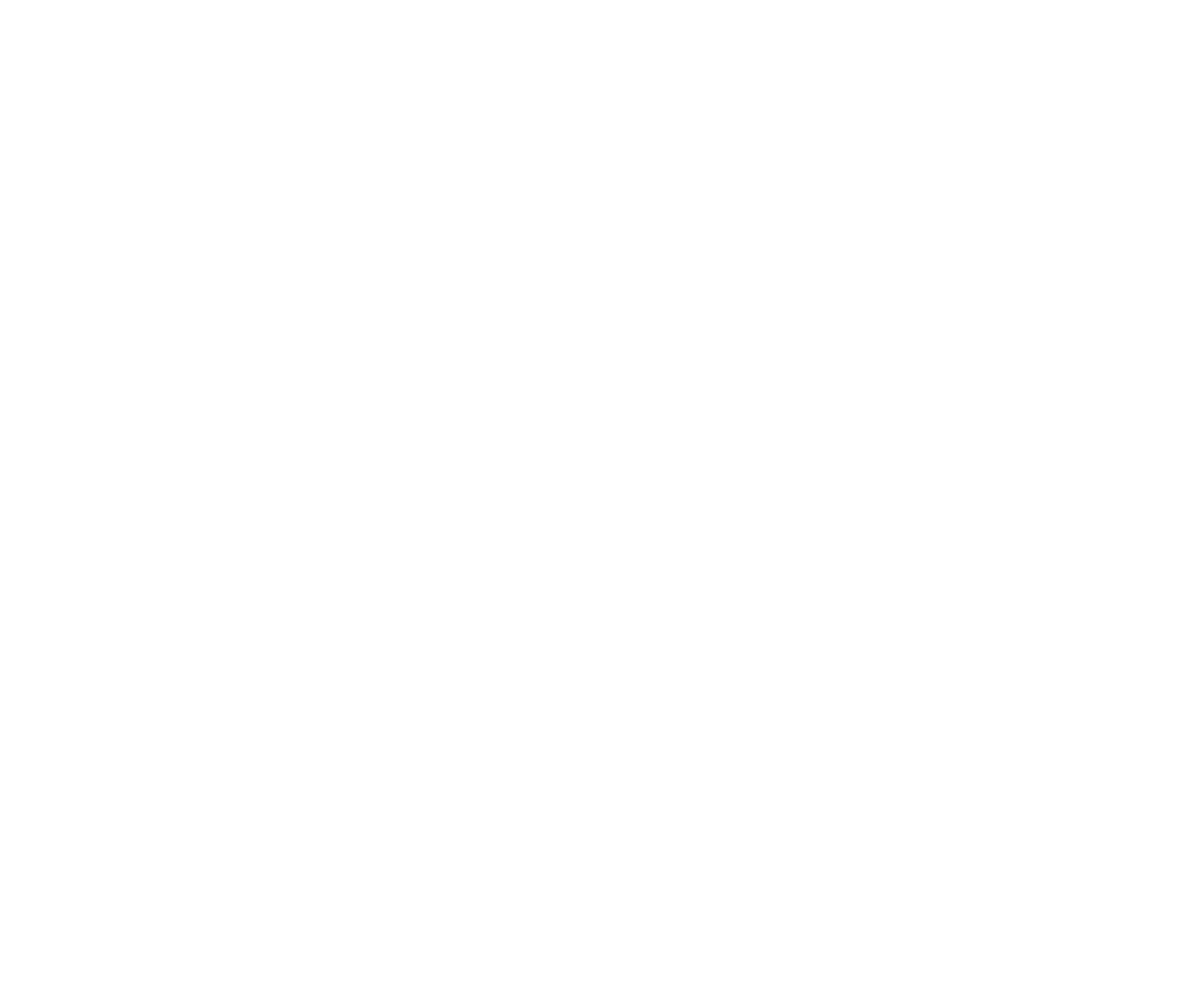
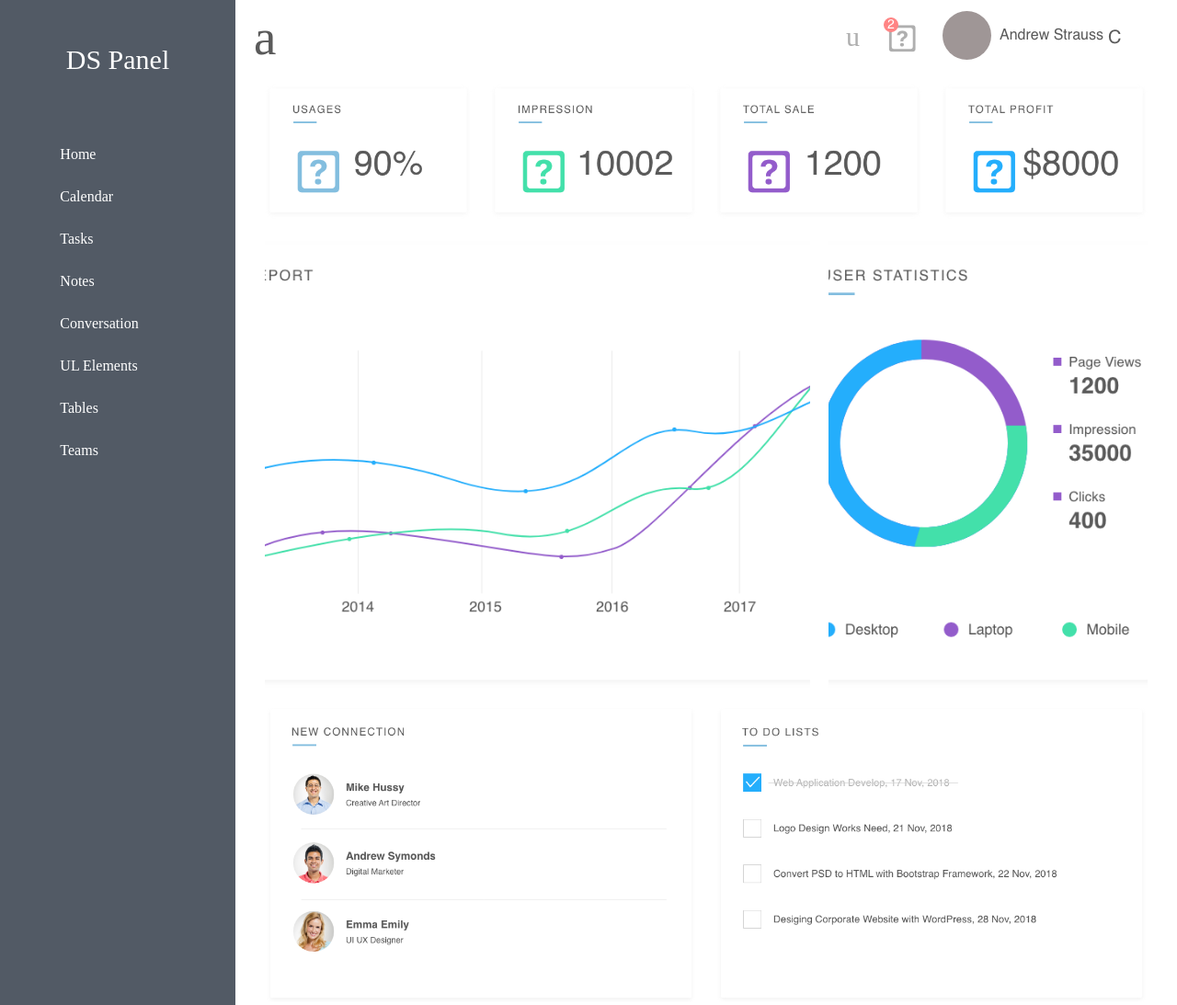
Before and after one commit to lashadodashvili/dge6, a plain HTML site: page index.html in a window 1280 px wide. Shown: the top 1093 px of the page at 92% size. Before the commit the page ends 800 px from the top, so only its background shows below. Drawn offline with Linux system fonts and the light colour scheme.

Commit message:
finished

```diff
--- a/index.html
+++ b/index.html
@@ -11,9 +11,62 @@
 </head>
 
 <body>
-    <div class="aside">
+    <div class="container1">
+        <div class="aside">
+            <h1>DS Panel</h1>
+            <ol>
+                <li class="nav">Home</li>
+                <li class="nav">Calendar</li>
+                <li class="nav">Tasks</li>
+                <li class="nav">Notes</li>
+                <li class="nav">Conversation</li>
+                <li class="nav">UL Elements</li>
+                <li class="nav">Tables</li>
+                <li class="nav">Teams</li>
+            </ol>
+
+        </div>
+
+
+
+
+        <div class="container2">
+            <header>
+                <h2>a</h2>
+                <div class="head">
+                <h3>u</h3>
+                <div><img class="notification" src="./notification.png" alt="notification"></div>
+                <div><img class="user" src="./user.png" alt="user"></div>
+                </div>
+
+            </header>
+
+            <div class="container3">
+                <div class="usages"></div>
+                <div class="impression"></div>
+                <div class="totalsale"> </div>
+                <div class="totalprofit"> </div>
+                <div class="salesreport"> </div>
+                <div class="userstatistic"> </div>
+                <div class="newconnection"> </div>
+                <div class="todolist">  </div>
+            </div>
+
+
+
+
+        </div>
+
+
+
+
+
+
+
+
 
     </div>
+
 
 
 
--- a/reset.css
+++ b/reset.css
@@ -1,8 +1,3 @@
-/* http://meyerweb.com/eric/tools/css/reset/
-   v2.0 | 20110126
-   License: none (public domain)
-*/
-
 html,
 body,
 div,
--- a/style.css
+++ b/style.css
@@ -1,5 +1,147 @@
+.container1 {
+    display: flex;
+    max-width: 1920px;
+    width: 100%;
+}
+
+h1 {
+    margin: 50px auto;
+    font-size: 30px;
+    color: white;
+}
+
+.nav {
+    margin-top: 30px;
+    margin-right: 40px;
+    color: white;
+}
+
+
+
+
 .aside {
-    width: 376px;
-    height: 100%;
+    width: 20%;
+    height: 1100px;
     background-color: #525A65;
+    display: flex;
+    flex-direction: column;
+    align-items: center;
 }
+
+.container2 {
+    width: 80%;
+
+}
+
+header {
+    height: 80px;
+    width: 100%;
+    display: flex;
+    align-items: center;
+    justify-content: space-between;
+}
+
+.head {
+    display: flex;
+    align-items: center;
+    width: 300px;
+    justify-content: space-between;
+    margin-right: 60px;
+}
+
+h2 {
+    font-size: 55px;
+    color: #5A5A5A;
+    margin-left: 20px;
+}
+
+h3 {
+    font-size: 30px;
+    color: #AFAFAF;
+}
+
+
+.container3 {
+    display: grid;
+    width: 75vw;
+    height: 1000px;
+
+    margin: 10px auto;
+    grid-template-areas:
+        "item1 item1 item2 item2 item3 item3 item4 item4"
+        "graph graph graph graph graph diag diag diag"
+        "graph graph graph graph graph diag diag diag"
+        "graph graph graph graph graph diag diag diag"
+        "con con con con do do do do"
+        "con con con con do do do do";
+        grid-gap: 20px;
+
+
+}
+
+.container3 div {
+    box-sizing: border-box;
+
+
+}
+
+.usages {
+    grid-area: item1;
+    background-image: url("./usages.png");
+    background-size: cover;
+    background-position: center;
+
+}
+
+.impression {
+    grid-area: item2;
+    background-image: url("./impression.png");
+    background-size: cover;
+    background-position: center;
+
+
+}
+
+.totalsale {
+    grid-area: item3;
+    background-image: url("./sale.png");
+    background-size: cover;
+    background-position: center;
+
+}
+
+.totalprofit {
+    grid-area: item4;
+    background-image: url("./profit.png");
+    background-size: cover;
+    background-position: center;
+
+}
+
+.salesreport {
+    grid-area: graph;
+    background-image: url("./Sales\ report\ chart.png");
+    background-size: cover;
+    background-position: center;
+}
+
+.userstatistic {
+    grid-area: diag;
+    background-image: url("./user\ statistics.png");
+    background-size: cover;
+    background-position: center;
+}
+
+.newconnection {
+    grid-area: con;
+    background-image: url("./new\ conneciton.png");
+    background-size: cover;
+    background-position: center;
+}
+
+.todolist {
+    grid-area: do;
+    background-image: url("./user\ statistics1.png");
+    background-size: cover;
+    background-position: center;
+}
```
Also changed, not shown: dge6 adgilze rasac vaketebt /style2.css (added, +91 -0 lines), Group 1.png (added), Group 2.png (added), Sales report chart.png (added), impression.png (added), new conneciton.png (added), notification.png (added), profit.png (added), sale.png (added), usages.png (added), user statistics.png (added), user statistics1.png (added), user.png (added).
